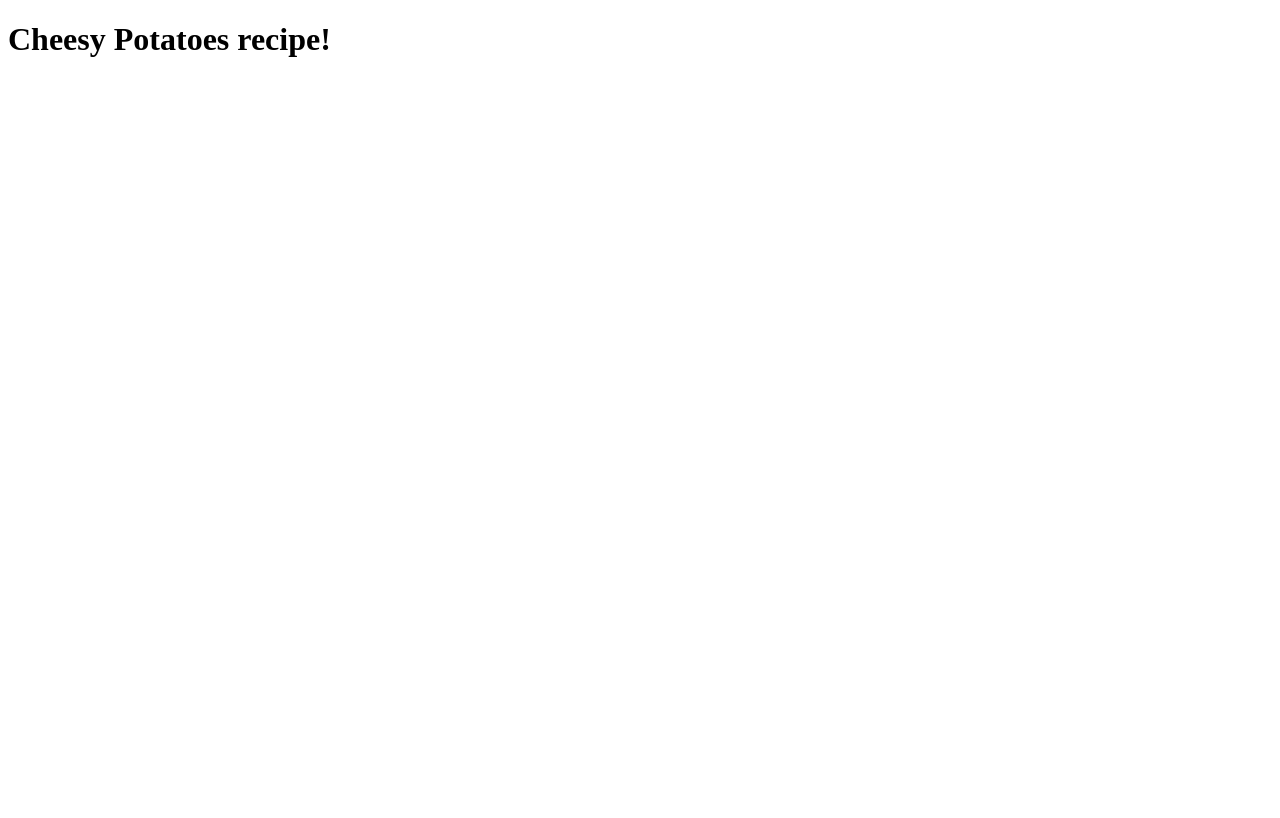
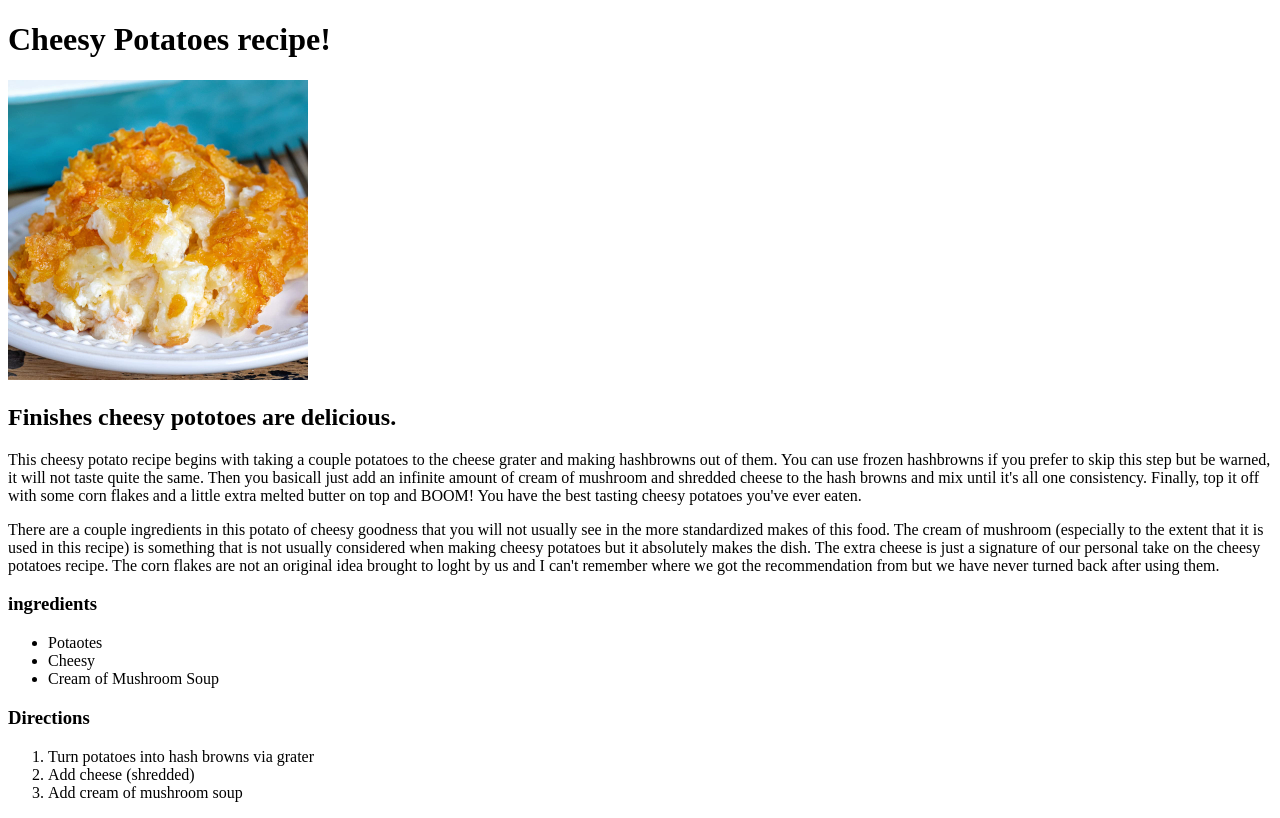
Before and after one commit to Sasb-Industries/The-Odin-Project, a plain HTML site: page odin-recipes/recipes/cheesy-potatoes.html in a window 1280 px wide. Drawn offline with Linux system fonts and the light colour scheme.

Commit message:
Extra page
Made cheesy potatoes recipe page and added it to website

```diff
--- a/odin-recipes/recipes/cheesy-potatoes.html
+++ b/odin-recipes/recipes/cheesy-potatoes.html
@@ -7,5 +7,22 @@
 
     <body>
         <h1>Cheesy Potatoes recipe!</h1>
+        <img src="../pictures/cheesy-potatoes.jpeg" alt="Picture of cooked cheesy potatoes" width="300">
+        <h2>Finishes cheesy pototoes are delicious.</h2>
+            <p>This cheesy potato recipe begins with taking a couple potatoes to the cheese grater and making hashbrowns out of them. You can use frozen hashbrowns if you prefer to skip this step but be warned, it will not taste quite the same. Then you basicall just add an infinite amount of cream of mushroom and shredded cheese to the hash browns and mix until it's all one consistency.  Finally, top it off with some corn flakes and a little extra melted butter on top and BOOM! You have the best tasting cheesy potatoes you've ever eaten.</p>
+            <p>There are a couple ingredients in this potato of cheesy goodness that you will not usually see in the more standardized makes of this food. The cream of mushroom (especially to the extent that it is used in this recipe) is something that is not usually considered when making cheesy potatoes but it absolutely makes the dish. The extra cheese is just a signature of our personal take on the cheesy potatoes recipe. The corn flakes are not an original idea brought to loght by us and I can't remember where we got the recommendation from but we have never turned back after using them.</p>
+        <h3>ingredients</h3>
+            <ul>
+                <li>Potaotes</li>
+                <li>Cheesy</li>
+                <li>Cream of Mushroom Soup</li>
+            </ul>
+        <h3>Directions</h3>
+            <ol>
+                <li>Turn potatoes into hash browns via grater</li>
+                <li>Add cheese (shredded)</li>
+                <li>Add cream of mushroom soup</li>
+
+            </ol>
     </body>
 </html>
```
Also changed, not shown: odin-recipes/pictures/cheesy-potatoes.jpeg (added), 3 other files.
